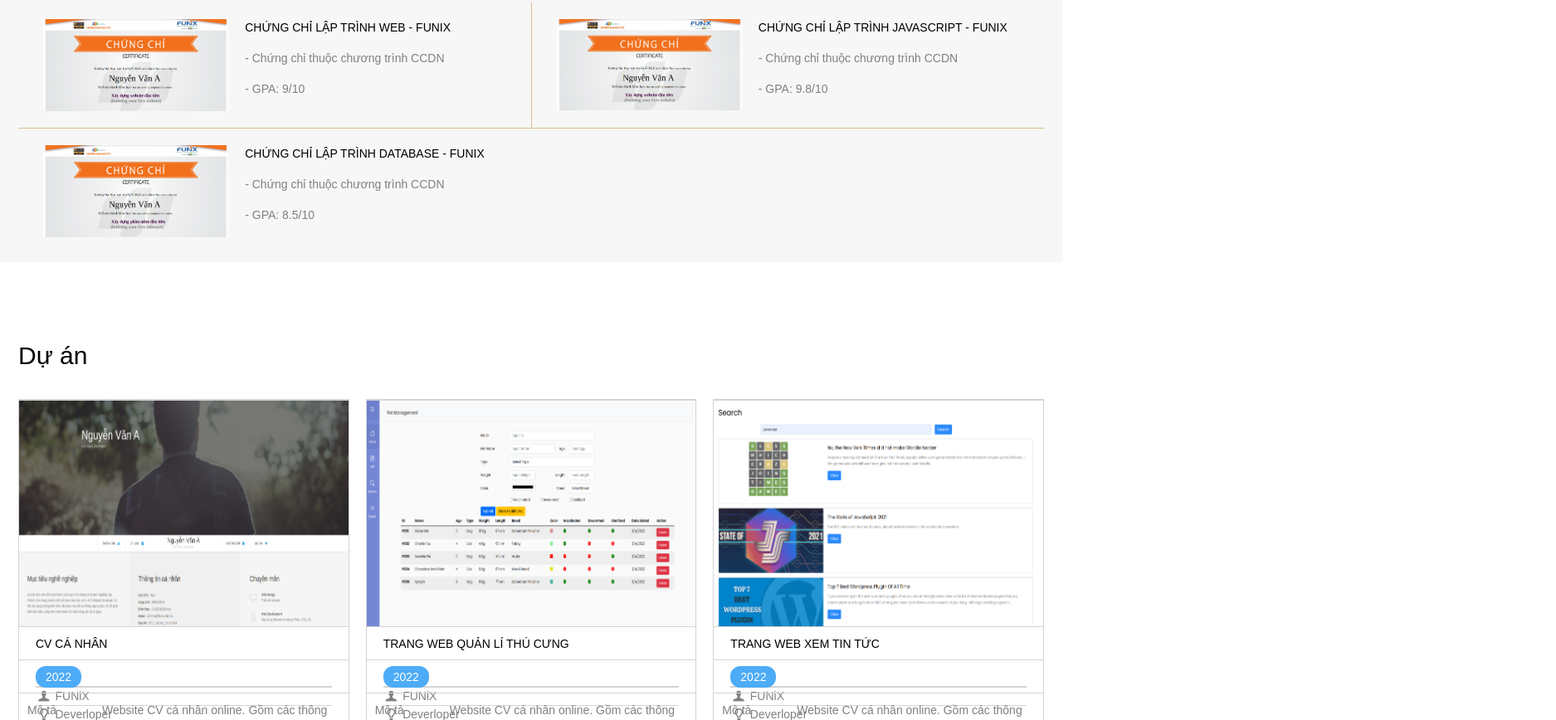
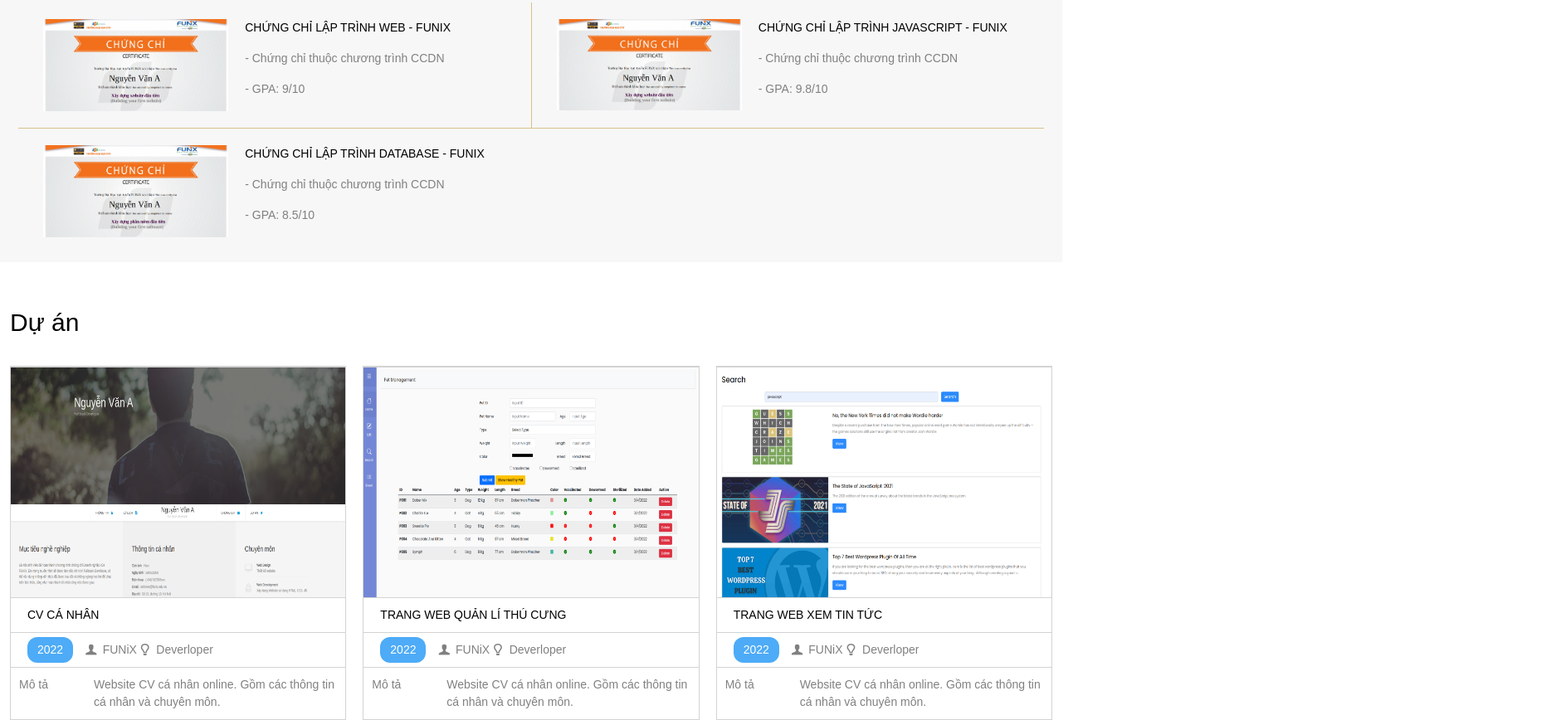
Before and after one commit to nidinhdvng/nidinhdvng.github.io, a plain HTML site: page index.html in a window 1280 px wide. Shown: the part 1932-2800 px from the top of the page at 83% size, 1875 px wide, since content can reach past the window. Drawn offline with nearby package versions, Linux system fonts and the light colour scheme.

Commit message:
Update style.css

```diff
--- a/css/style.css
+++ b/css/style.css
@@ -1,17 +1,12 @@
+/*BASE SETTING*/
 * {
   margin: 0px;
   padding: 0;
   box-sizing: border-box;
 }
 
-.bg-grey {
-  background: #f7f7f7;
-}
-
 body {
-
   margin: 0 auto;
-
   font-family: sans-serif;
   font-size: 14px;
   line-height: 1.5;
@@ -20,6 +15,14 @@ body {
 
 .text-grey {
   color: grey;
+}
+
+.bg-grey {
+  background: #f7f7f7;
+}
+
+.black-text {
+  color: black; /*FOR HEADING TEXT*/
 }
 
 /*BANNER*/
@@ -31,30 +34,20 @@ body {
   justify-content: center;
   align-items: center;
   position: absolute;
+
+  /* MIDDLING NAME SECTION */
   top: 50%;
-  right: -44.5%;
+  left: 50%;
+  transform: translate(-50%, 0);
 }
 
-.name.role {
-  top:60%;
-  right: -46.5%;
+.role {
+  top: 60%;
 }
 
-.name span {
-  transform: translate(0.-50%);
-}
-
-/*MAKE TEXTS BLACK*/
-.black-text {
-  color: black;
-}
-
-
 section > .container {
-  /* width: 1170px; */
   margin: auto;
   display: block;
-
   padding: 30px 50px;
 }
 
@@ -63,12 +56,13 @@ section > .container {
 }
 
 /*TEXT ON IMG*/
-.banner-text h1, .banner-text span {
+.banner-text h1,
+.banner-text span {
   position: absolute;
   color: white;
   top: 40%;
   right: 50%;
-  transform: translate(50%,50%);
+  transform: translate(50%, 50%);
   text-transform: uppercase;
 }
 
@@ -78,7 +72,6 @@ section > .container {
 .banner-text span {
   top: 55%;
 }
-
 
 /*NAV BAR*/
 #nav-bar .container {
@@ -124,7 +117,7 @@ section > .container {
 }
 
 #navbar {
-  position:relative;
+  position: relative;
 }
 
 .avatar {
@@ -149,9 +142,7 @@ section > .container {
 /*ABOUT SECTION*/
 #about .container-fluid {
   display: grid;
-
   grid-template-columns: 50% 50%;
-
   align-items: top;
   justify-content: center;
   padding: 0;
@@ -174,7 +165,6 @@ section > .container {
 
 #personal-info ul li {
   display: flex;
-  /* justify-content: space-between; */
 }
 
 #personal-info ul li span:first-child {
@@ -191,7 +181,7 @@ section > .container {
   padding: 30px 50px;
 }
 
-#target .section-title{
+#target .section-title {
   margin-top: 40px;
 }
 
@@ -218,7 +208,6 @@ section > .container {
   align-items: top;
   justify-items: left;
 }
-
 
 .job-info-card i {
   align-self: center;
@@ -273,7 +262,7 @@ section > .container {
   grid-column: 1/-1;
   display: grid;
   grid-template-columns: 1fr 1fr 1fr 1fr;
-  justify-content: space-around
+  justify-content: space-around;
   gap: 12px;
 }
 
@@ -319,13 +308,15 @@ section > .container {
 }
 
 .job-info-card {
-  height:fit-content;
+  height: fit-content;
 }
- .column-1, .column-2, .column-3 {
+.column-1,
+.column-2,
+.column-3 {
   display: flex;
   flex-direction: column;
   gap: 30px;
- }
+}
 
 /*Level*/
 .level {
@@ -344,51 +335,46 @@ section > .container {
   width: 45px;
 }
 
-
 /*LANGUAGE & SKILL*/
-.language-info, .skill-info {
+.language-info,
+.skill-info {
   display: flex;
   flex-direction: column;
   margin: 0 30px 50px 30px;
   gap: 20px;
 }
 
-
 /*CERT SECTION*/
 #certificate {
   margin: 50px 0;
   padding: 10px;
 }
-.cert-section{
+.cert-section {
   display: grid;
   grid-template-columns: 1fr 1fr;
 }
 
-
-
 .cert-img {
-  max-width: 100%; height: auto;
+  max-width: 100%;
+  height: auto;
 }
 
 .cert-card {
   display: grid;
   grid-template-columns: 40% 60%;
   padding: 20px 30px;
-
 }
 
 .cert-card p:first-child {
-
   text-transform: uppercase;
 }
 
-.cert-card:nth-child(even){
+.cert-card:nth-child(even) {
   border-left: 1px solid #d6c08d;
-
 }
 
-.cert-card:nth-child(2), .cert-card:first-child {
-
+.cert-card:nth-child(2),
+.cert-card:first-child {
   border-bottom: 1px solid #d6c08d;
 }
 
@@ -399,14 +385,14 @@ section > .container {
 /*PROJECT SECTION*/
 .project-section {
   display: grid;
-  grid-template-columns: auto auto auto;
+  grid-template-columns: 1fr 1fr 1fr;
   gap: 20px;
-
+  max-width: 100%;
 }
 
-
 .project-img {
-  max-width: 100%; height: auto;
+  max-width: 100%;
+  height: auto;
 }
 
 .project-card {
@@ -416,31 +402,35 @@ section > .container {
   /* border-top: none; */
   align-items: center;
   justify-content: center;
-
-  max-width: 100%; height: auto;
-
+  height: 100%;
 }
 
-.project-card div {
+.project-card > div {
   border-top: 1px solid lightgrey;
-
 }
 
 .project-name {
   text-transform: uppercase;
   padding: 10px 20px;
-  height: 40px;
+  height: 100%;
+}
+
+.project-text {
+  border-top: 1px solid lightgrey;
+  padding: 10px;
 }
 
 .project-info {
-
-  padding: 10px 20px;
-  height: 40px;
+  padding: 5px 20px;
+  height: 100%;
+  display: flex;
+  align-items: center;
 }
 
-.project-text{
-  border-top: 1px solid lightgrey;
-  padding: 10px;
+.project-info-2 {
+  align-items: flex-start;
+  display: flex;
+  flex-direction: row;
 }
 
 td {
@@ -455,18 +445,12 @@ td {
   margin-right: 12px;
 }
 
-#project {
-  margin: 50px 0;
-  padding: 10px;
+#project a:hover {
+  color: #199cdb;
+  transform: scale(1.05);
 }
 
-#project a:hover {
- color: #199cdb;
- transform: scale(1.05);
-
-}
-
-/*FOOTER*/
+/*FOOTER SECTION*/
 
 #footer {
   padding: 20px 0;
@@ -481,22 +465,24 @@ td {
 }
 
 #footer .container-fluid ul li i {
-  color:#4dabf7;
+  color: #4dabf7;
 }
 
-#footer .container-fluid ul li a:link,  #footer .container-fluid ul li a:visited {
+#footer .container-fluid ul li a:link,
+#footer .container-fluid ul li a:visited {
   color: grey;
   text-decoration: none;
   cursor: pointer;
 }
 
-#footer .container-fluid ul li a:hover,  #footer .container-fluid ul li a:active {
+#footer .container-fluid ul li a:hover,
+#footer .container-fluid ul li a:active {
   font-weight: bold;
 }
 
-.icon-facebook-circled
-,.icon-linkedin-circled
-,.icon-github-circled {
+.icon-facebook-circled,
+.icon-linkedin-circled,
+.icon-github-circled {
   font-size: 36px;
 }
 
@@ -505,15 +491,12 @@ td {
   align-items: center;
 }
 
-
-
 .section-title {
   font-size: 30px;
   font-weight: 500;
 }
 
-
 /* BOOSTRAP OVERWRITING EDIT */
-ul{
+ul {
   padding-left: 0;
 }
```
